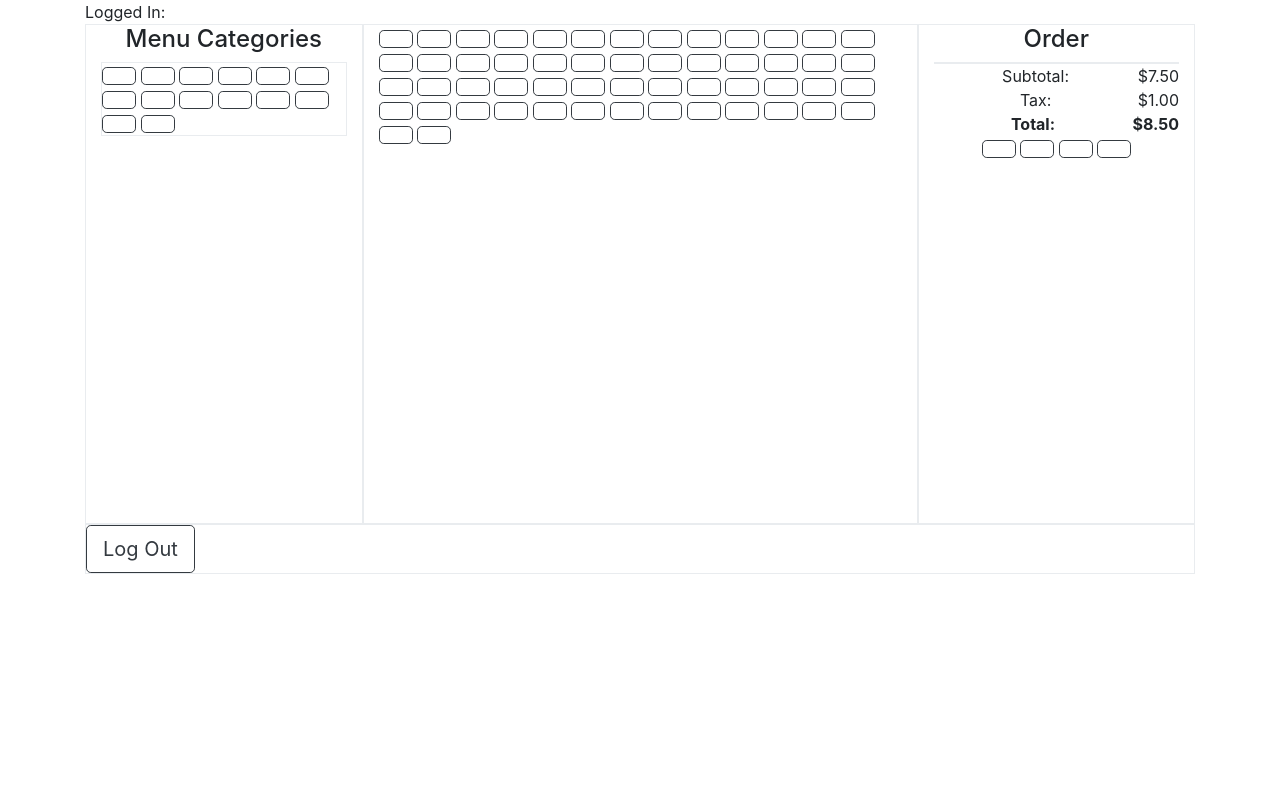
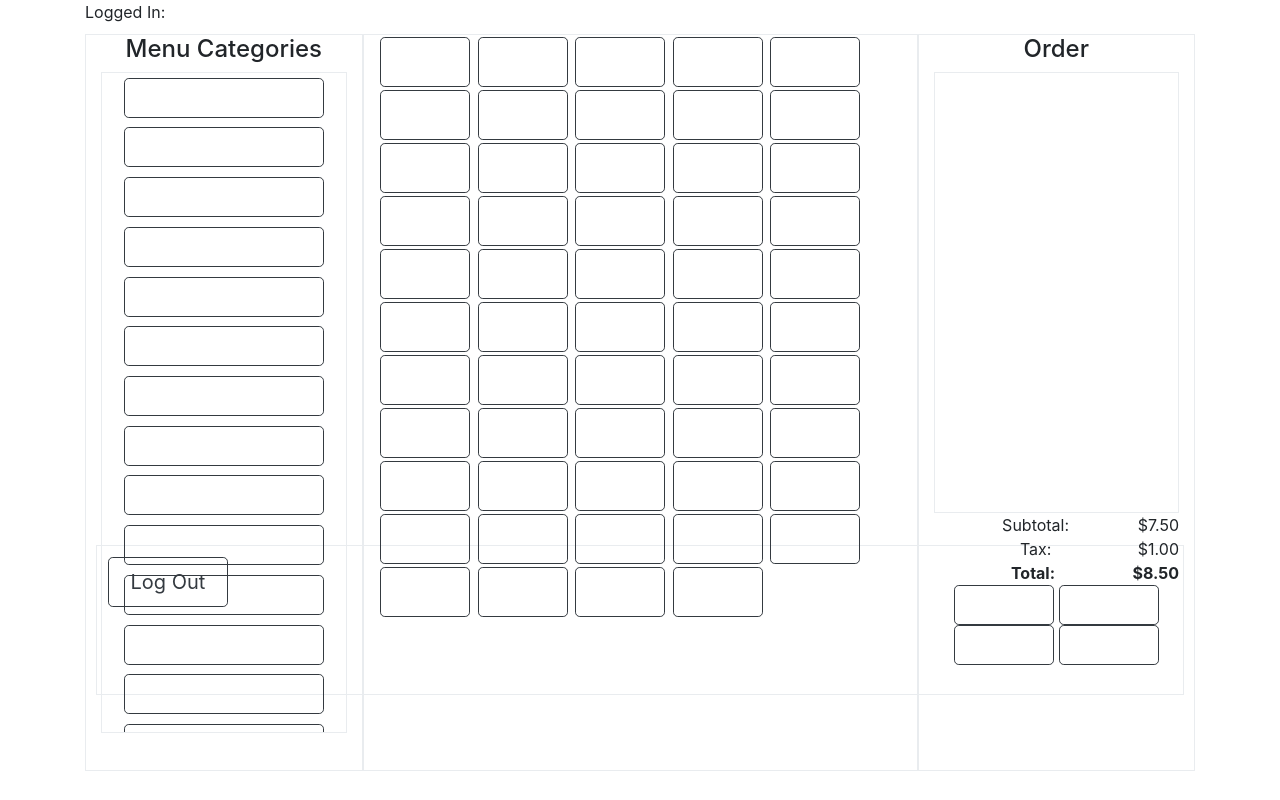
Before and after one commit to mwang25277/PsychPOS, a website: page public_html/main_order.html in a window 1280 px wide. Drawn offline with nearby package versions, Linux system fonts and the light colour scheme.

Commit message:
draft main order page/css

```diff
--- /dev/null
+++ b/public_html/main_order.css
@@ -0,0 +1,54 @@
+body, html{
+    min-height: 100%;
+}
+#logged_in {
+	margin-bottom: 10px;
+}
+
+#button_grid {
+	overflow: scroll;
+	width:615px;
+}
+
+#menu_cat {
+	height: 90%;
+	text-align: center;
+	overflow: scroll;
+}
+
+#order {
+	min-width: 25%
+}
+
+#order_items {
+	height: 60%;
+	overflow: scroll;
+}
+
+.grid {
+	margin: 1.5px;
+	width: 90px;
+	height: 50px;
+}
+
+.order_b {
+	width: 100px;
+	height: 40px;
+}
+
+.category_b {
+	width: 200px;
+	height: 40px;
+	margin: 2%;
+}
+
+#bottom_buttons {
+	height: 150px;
+	margin:1%;
+}
+
+.btm_bar {
+	width: 120px;
+	height: 50px;
+	margin: 1%;
+}
--- a/public_html/main_order.html
+++ b/public_html/main_order.html
@@ -13,7 +13,7 @@
     <link rel="stylesheet" href="https://maxcdn.bootstrapcdn.com/bootstrap/4.0.0-beta.2/css/bootstrap.min.css">
 
     <!-- Custom CSS -->
-    <link rel=stylesheet href="pos.css"/>
+    <link rel=stylesheet href="main_order.css"/>
 </head>
 
 <body>
```
